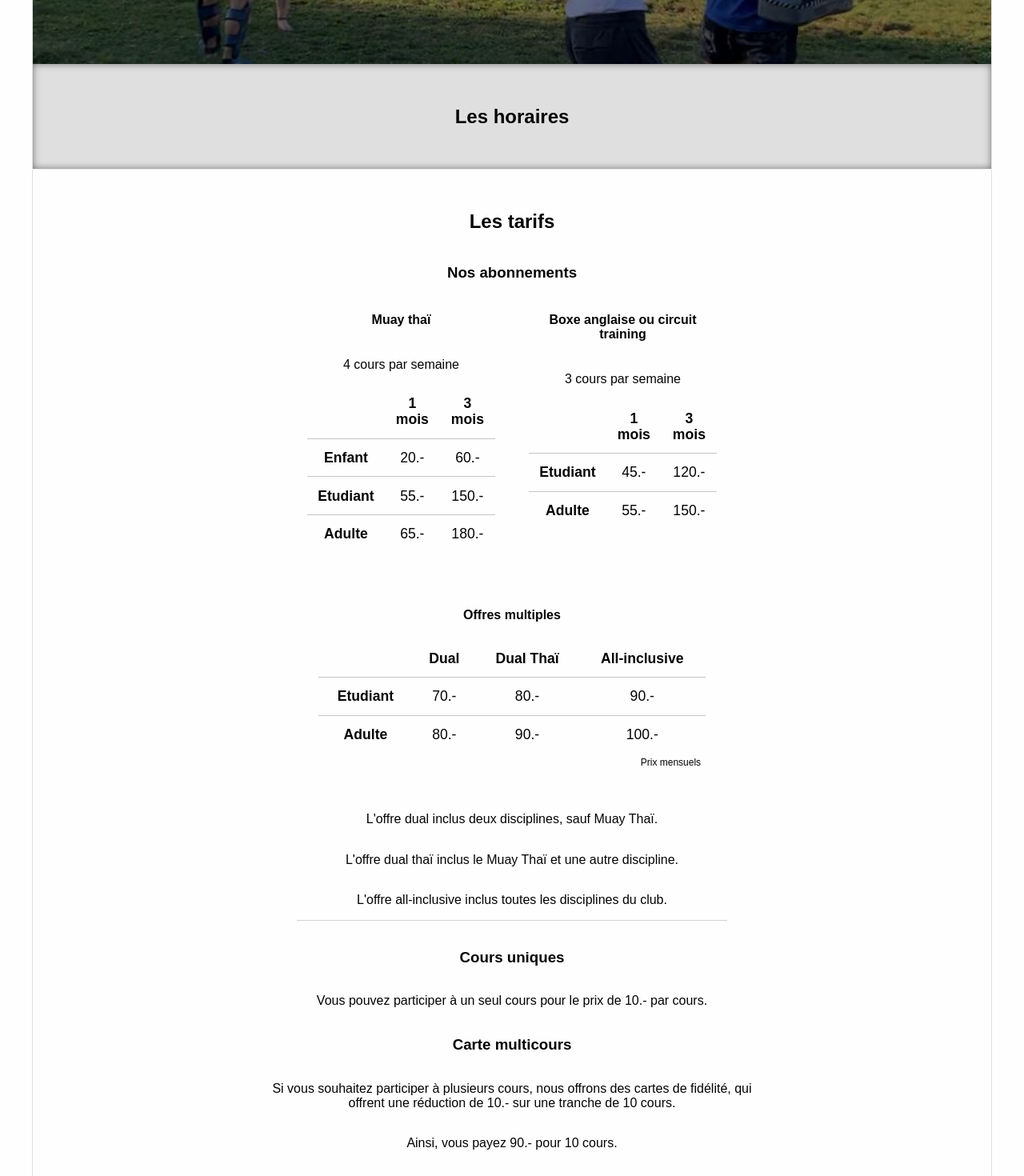
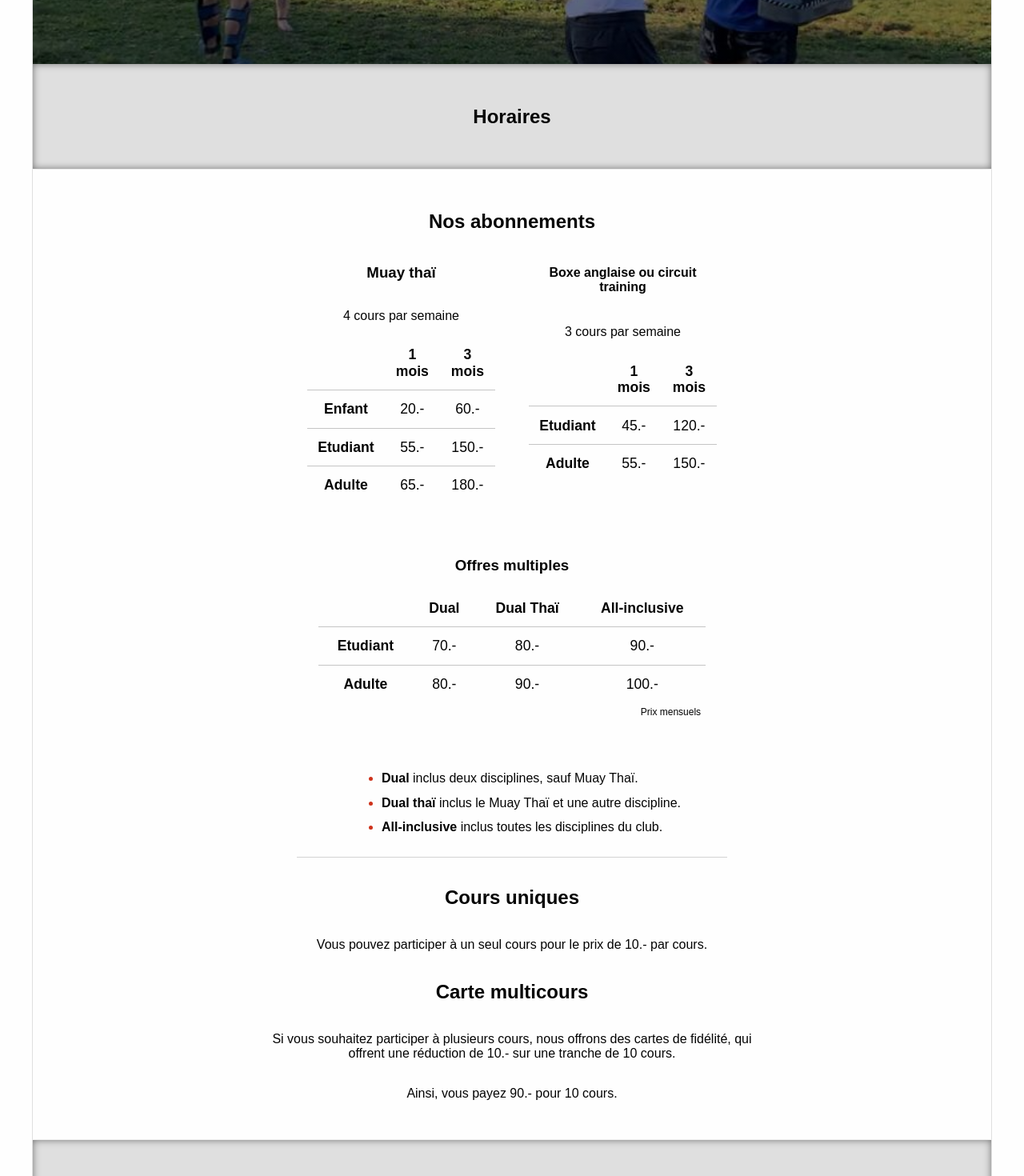
Before and after one commit to drafolin/siam-gym, a React (Vite) app: page /cours in a window 1280 px wide. Shown: the part 500-1970 px from the top of the page at 80% size. Built offline with nearby package versions, Linux system fonts and the light colour scheme; a web font is replaced by a local one.

Commit message:
removed title and added bullet list

```diff
--- a/src/pages/cours/index.scss
+++ b/src/pages/cours/index.scss
@@ -17,7 +17,7 @@ main.page-cours {
         align-items: center;
         display: flex;
         flex-direction: column;
-        text-align: center;
+        text-align: left;
 
         section {
           width: fit-content;
--- a/src/pages/cours/index.tsx
+++ b/src/pages/cours/index.tsx
@@ -6,17 +6,16 @@ export const Page = () => {
       <h1>Nos cours</h1>
     </section>
     <section className="planning">
-      <h2>Les horaires</h2>
+      <h2>Horaires</h2>
       <table></table>
     </section>
     <section className="prices">
-      <h2>Les tarifs</h2>
-      <h3>Nos abonnements</h3>
+      <h2>Nos abonnements</h2>
       <div className="subs">
         <section>
           <div className="w1">
             <div className="price-table">
-              <h4>Muay thaï</h4>
+              <h3>Muay thaï</h3>
               <p>4 cours par semaine</p>
               <table>
                 <thead>
@@ -75,7 +74,7 @@ export const Page = () => {
           </div>
           <div className="w1">
             <div className="price-table">
-              <h4>Offres multiples</h4>
+              <h3>Offres multiples</h3>
               <table>
                 <thead>
                 <tr>
@@ -106,19 +105,21 @@ export const Page = () => {
                 </tbody>
               </table>
             </div>
-            <p>L'offre dual inclus deux disciplines, sauf Muay Thaï.</p>
-            <p>L'offre dual thaï inclus le Muay Thaï et une autre discipline.</p>
-            <p>L'offre all-inclusive inclus toutes les disciplines du club.</p>
+            <ul>
+              <li><strong>Dual</strong> inclus deux disciplines, sauf Muay Thaï.</li>
+              <li><strong>Dual thaï</strong> inclus le Muay Thaï et une autre discipline.</li>
+              <li><strong>All-inclusive</strong> inclus toutes les disciplines du club.</li>
+            </ul>
           </div>
         </section>
 
 
       </div>
-      <h3>Cours uniques</h3>
+      <h2>Cours uniques</h2>
       <p>
         Vous pouvez participer à un seul cours pour le prix de 10.- par cours.
       </p>
-      <h3>Carte multicours</h3>
+      <h2>Carte multicours</h2>
       <p>
         Si vous souhaitez participer à plusieurs cours, nous offrons des cartes
         de fidélité, qui offrent une réduction de 10.- sur une tranche de 10 cours.
```
